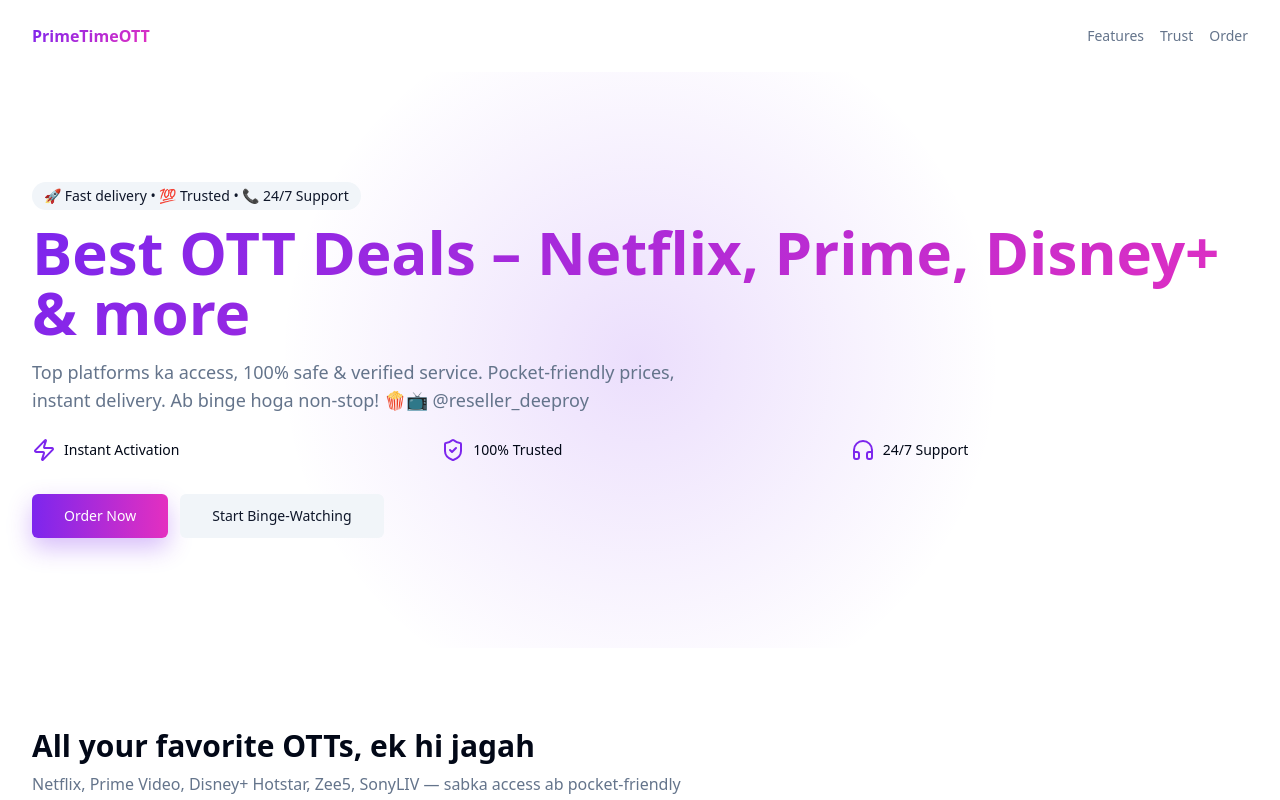
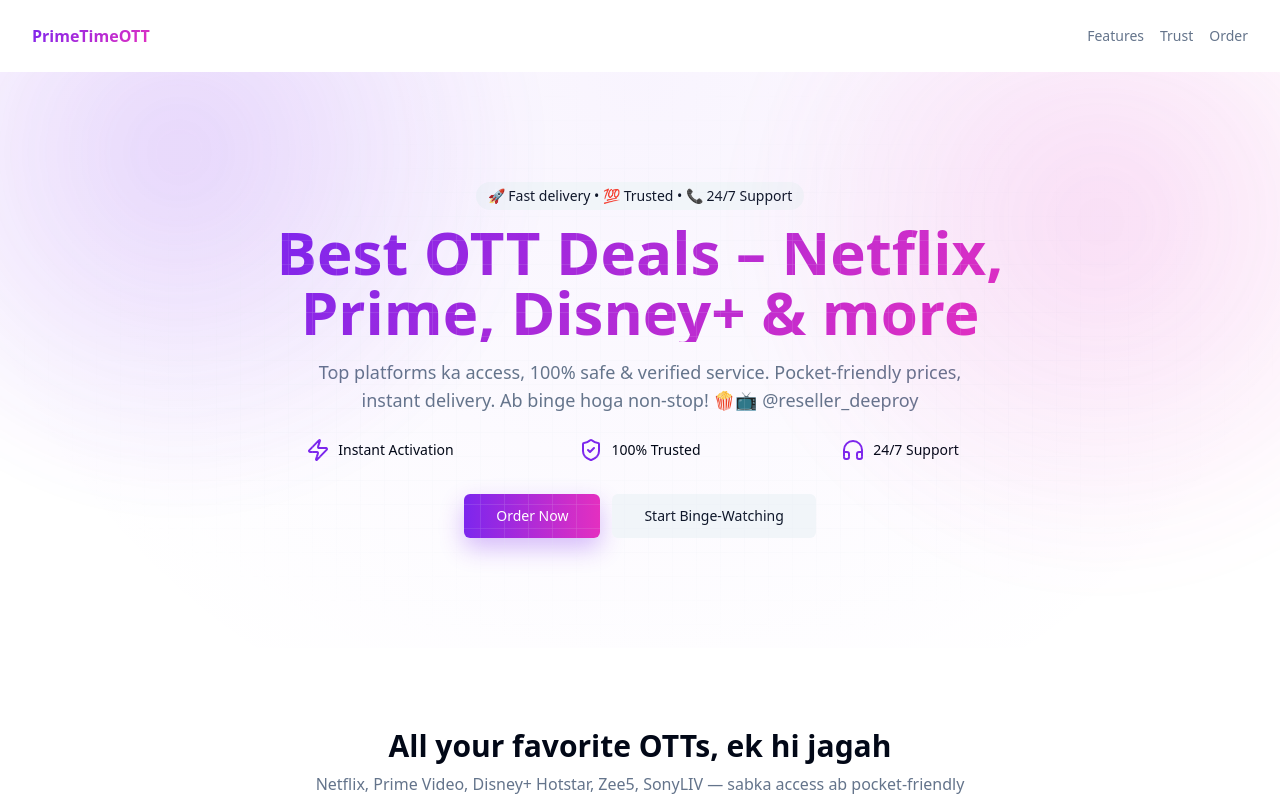
Before and after one commit to Anirban-1910/binge-bajao-deals, a React (Vite) app: page / in a window 1280 px wide. Shown: the top 800 px of the page. Built offline with nearby package versions, Linux system fonts and the light colour scheme.

Commit message:
Refine hero section styling
Center hero section and update background for a more modern look.

```diff
--- a/src/index.css
+++ b/src/index.css
@@ -134,4 +134,34 @@ All colors MUST be HSL.
     background-clip: text;
     color: transparent;
   }
+
+  .story-link {
+    position: relative;
+    display: inline-block;
+  }
+  .story-link::after {
+    content: "";
+    position: absolute;
+    width: 100%;
+    transform: scaleX(0);
+    height: 2px;
+    bottom: 0;
+    left: 0;
+    background: hsl(var(--primary));
+    transform-origin: bottom right;
+    transition: transform 300ms;
+  }
+  .story-link:hover::after {
+    transform: scaleX(1);
+    transform-origin: bottom left;
+  }
+
+  .hover-scale { transition: transform 200ms; }
+  .hover-scale:hover { transform: scale(1.05); }
+
+  /* Enhanced hero background */
+  .hero-bg { position: relative; overflow: hidden; background: radial-gradient(1200px circle at 50% 0%, hsl(var(--brand) / 0.05), transparent 60%); }
+  .hero-bg::before { content: ""; position: absolute; inset: -10%; background: radial-gradient(600px circle at 20% 20%, hsl(var(--brand) / 0.25), transparent 60%); filter: blur(30px); opacity: 0.7; }
+  .hero-bg::after { content: ""; position: absolute; inset: -10%; background: radial-gradient(600px circle at 80% 30%, hsl(var(--brand-2) / 0.25), transparent 60%); filter: blur(40px); opacity: 0.6; }
+  .hero-pattern { position: absolute; inset: 0; background-image: linear-gradient(to right, hsl(var(--border) / 0.5) 1px, transparent 1px), linear-gradient(to bottom, hsl(var(--border) / 0.5) 1px, transparent 1px); background-size: 24px 24px; -webkit-mask-image: radial-gradient(closest-side, black 60%, transparent 100%); mask-image: radial-gradient(closest-side, black 60%, transparent 100%); opacity: 0.25; pointer-events: none; }
 }
--- a/src/pages/Index.tsx
+++ b/src/pages/Index.tsx
@@ -2,16 +2,8 @@ import React from "react";
 import { Button } from "@/components/ui/button";
 import { CheckCircle2, ShieldCheck, Zap, Headphones } from "lucide-react";
 
+// Home landing page for PrimeTimeOTT – OTT deals platform
 const Index = () => {
-  const [mouse, setMouse] = React.useState({ x: 50, y: 50 });
-
-  const onMouseMove: React.MouseEventHandler<HTMLDivElement> = (e) => {
-    const rect = e.currentTarget.getBoundingClientRect();
-    const x = ((e.clientX - rect.left) / rect.width) * 100;
-    const y = ((e.clientY - rect.top) / rect.height) * 100;
-    setMouse({ x, y });
-  };
-
   return (
     <div>
       <header>
@@ -20,46 +12,40 @@ const Index = () => {
             <span className="gradient-text">PrimeTimeOTT</span>
           </a>
           <div className="hidden md:flex items-center gap-4">
-            <a href="#features" className="text-sm text-muted-foreground hover:text-foreground transition-colors">Features</a>
-            <a href="#trust" className="text-sm text-muted-foreground hover:text-foreground transition-colors">Trust</a>
-            <a href="#order" className="text-sm text-muted-foreground hover:text-foreground transition-colors">Order</a>
+            <a href="#features" className="text-sm text-muted-foreground hover:text-foreground transition-colors story-link">Features</a>
+            <a href="#trust" className="text-sm text-muted-foreground hover:text-foreground transition-colors story-link">Trust</a>
+            <a href="#order" className="text-sm text-muted-foreground hover:text-foreground transition-colors story-link">Order</a>
           </div>
         </nav>
       </header>
 
       <main>
         {/* Hero Section */}
-        <section
-          aria-label="Best OTT Deals Hero"
-          onMouseMove={onMouseMove}
-          className="relative"
-          style={{
-            backgroundImage: `radial-gradient(600px circle at ${mouse.x}% ${mouse.y}%, hsl(var(--brand) / 0.15), transparent 60%)`,
-          }}
-        >
-          <div className="container min-h-[70vh] md:min-h-[72vh] flex items-center">
-            <div className="w-full py-12 md:py-20">
-              <p className="mb-3 inline-flex items-center gap-2 rounded-full bg-secondary px-3 py-1 text-xs md:text-sm text-secondary-foreground">
+        <section aria-label="Best OTT Deals Hero" className="hero-bg">
+          <div className="hero-pattern" aria-hidden="true" />
+          <div className="container min-h-[70vh] md:min-h-[72vh] flex items-center justify-center">
+            <div className="w-full max-w-3xl mx-auto py-12 md:py-20 text-center animate-enter">
+              <p className="mb-3 inline-flex items-center gap-2 rounded-full bg-secondary px-3 py-1 text-xs md:text-sm text-secondary-foreground animate-fade-in">
                 🚀 Fast delivery • 💯 Trusted • 📞 24/7 Support
               </p>
-              <h1 className="text-4xl md:text-6xl font-bold leading-tight gradient-text">
+              <h1 className="text-4xl md:text-6xl font-bold leading-tight gradient-text animate-fade-in">
                 Best OTT Deals – Netflix, Prime, Disney+ & more
               </h1>
-              <p className="mt-4 text-base md:text-lg text-muted-foreground max-w-2xl">
+              <p className="mt-4 text-base md:text-lg text-muted-foreground max-w-2xl mx-auto animate-fade-in">
                 Top platforms ka access, 100% safe & verified service. Pocket-friendly prices, instant delivery. Ab binge hoga non-stop! 🍿📺 @reseller_deeproy
               </p>
 
-              <ul className="mt-6 grid grid-cols-1 sm:grid-cols-3 gap-3 text-sm">
+              <ul className="mt-6 grid grid-cols-1 sm:grid-cols-3 gap-3 text-sm justify-items-center animate-fade-in">
                 <li className="flex items-center gap-2"><Zap className="text-[hsl(var(--brand))]" /> Instant Activation</li>
                 <li className="flex items-center gap-2"><ShieldCheck className="text-[hsl(var(--brand))]" /> 100% Trusted</li>
                 <li className="flex items-center gap-2"><Headphones className="text-[hsl(var(--brand))]" /> 24/7 Support</li>
               </ul>
 
-              <div className="mt-8 flex flex-col sm:flex-row items-stretch sm:items-center gap-3">
-                <Button asChild variant="hero" size="lg">
+              <div className="mt-8 flex flex-col sm:flex-row items-stretch sm:items-center justify-center gap-3">
+                <Button asChild variant="hero" size="lg" className="hover-scale">
                   <a href="#order" aria-label="Order Now">Order Now</a>
                 </Button>
-                <Button asChild variant="secondary" size="lg">
+                <Button asChild variant="secondary" size="lg" className="hover-scale">
                   <a href="#features" aria-label="See Plans">Start Binge-Watching</a>
                 </Button>
               </div>
@@ -69,7 +55,7 @@ const Index = () => {
 
         {/* Features Section */}
         <section id="features" className="container py-16 md:py-20">
-          <div className="max-w-2xl mb-8">
+          <div className="max-w-2xl mx-auto text-center mb-8">
             <h2 className="text-2xl md:text-3xl font-semibold">All your favorite OTTs, ek hi jagah</h2>
             <p className="mt-2 text-muted-foreground">Netflix, Prime Video, Disney+ Hotstar, Zee5, SonyLIV — sabka access ab pocket-friendly price me.</p>
           </div>
@@ -144,8 +130,8 @@ const Index = () => {
             <h2 className="mt-2 text-2xl md:text-3xl font-semibold">Ready to binge? Best prices, instant delivery!</h2>
             <p className="mt-2 text-muted-foreground">Order karo aur binge shuru karo — aaj hi. Fast delivery ✅ 100% trusted ✅ Unlimited entertainment ✅</p>
             <div className="mt-6 flex flex-col sm:flex-row gap-3 justify-center">
-              <Button variant="hero" size="lg">Order Now</Button>
-              <Button asChild variant="secondary" size="lg">
+              <Button variant="hero" size="lg" className="hover-scale">Order Now</Button>
+              <Button asChild variant="secondary" size="lg" className="hover-scale">
                 <a href="#features">See Platforms</a>
               </Button>
             </div>
--- a/tailwind.config.ts
+++ b/tailwind.config.ts
@@ -70,25 +70,49 @@ export default {
 			},
             keyframes: {
                 'accordion-down': {
-					from: {
-						height: '0'
-					},
-					to: {
-						height: 'var(--radix-accordion-content-height)'
-					}
+                    from: { height: '0', opacity: '0' },
+                    to: { height: 'var(--radix-accordion-content-height)', opacity: '1' }
                 },
                 'accordion-up': {
-					from: {
-						height: 'var(--radix-accordion-content-height)'
+                    from: { height: 'var(--radix-accordion-content-height)', opacity: '1' },
+                    to: { height: '0', opacity: '0' }
                 },
-					to: {
-						height: '0'
-					}
+                'fade-in': {
+                    '0%': { opacity: '0', transform: 'translateY(10px)' },
+                    '100%': { opacity: '1', transform: 'translateY(0)' }
+                },
+                'fade-out': {
+                    '0%': { opacity: '1', transform: 'translateY(0)' },
+                    '100%': { opacity: '0', transform: 'translateY(10px)' }
+                },
+                'scale-in': {
+                    '0%': { transform: 'scale(0.95)', opacity: '0' },
+                    '100%': { transform: 'scale(1)', opacity: '1' }
+                },
+                'scale-out': {
+                    from: { transform: 'scale(1)', opacity: '1' },
+                    to: { transform: 'scale(0.95)', opacity: '0' }
+                },
+                'slide-in-right': {
+                    '0%': { transform: 'translateX(100%)' },
+                    '100%': { transform: 'translateX(0)' }
+                },
+                'slide-out-right': {
+                    '0%': { transform: 'translateX(0)' },
+                    '100%': { transform: 'translateX(100%)' }
                 }
             },
             animation: {
                 'accordion-down': 'accordion-down 0.2s ease-out',
-				'accordion-up': 'accordion-up 0.2s ease-out'
+                'accordion-up': 'accordion-up 0.2s ease-out',
+                'fade-in': 'fade-in 0.3s ease-out',
+                'fade-out': 'fade-out 0.3s ease-out',
+                'scale-in': 'scale-in 0.2s ease-out',
+                'scale-out': 'scale-out 0.2s ease-out',
+                'slide-in-right': 'slide-in-right 0.3s ease-out',
+                'slide-out-right': 'slide-out-right 0.3s ease-out',
+                'enter': 'fade-in 0.3s ease-out, scale-in 0.2s ease-out',
+                'exit': 'fade-out 0.3s ease-out, scale-out 0.2s ease-out'
             }
 		}
 	},
```
Lines whose indentation alone changed are shown as unchanged.
